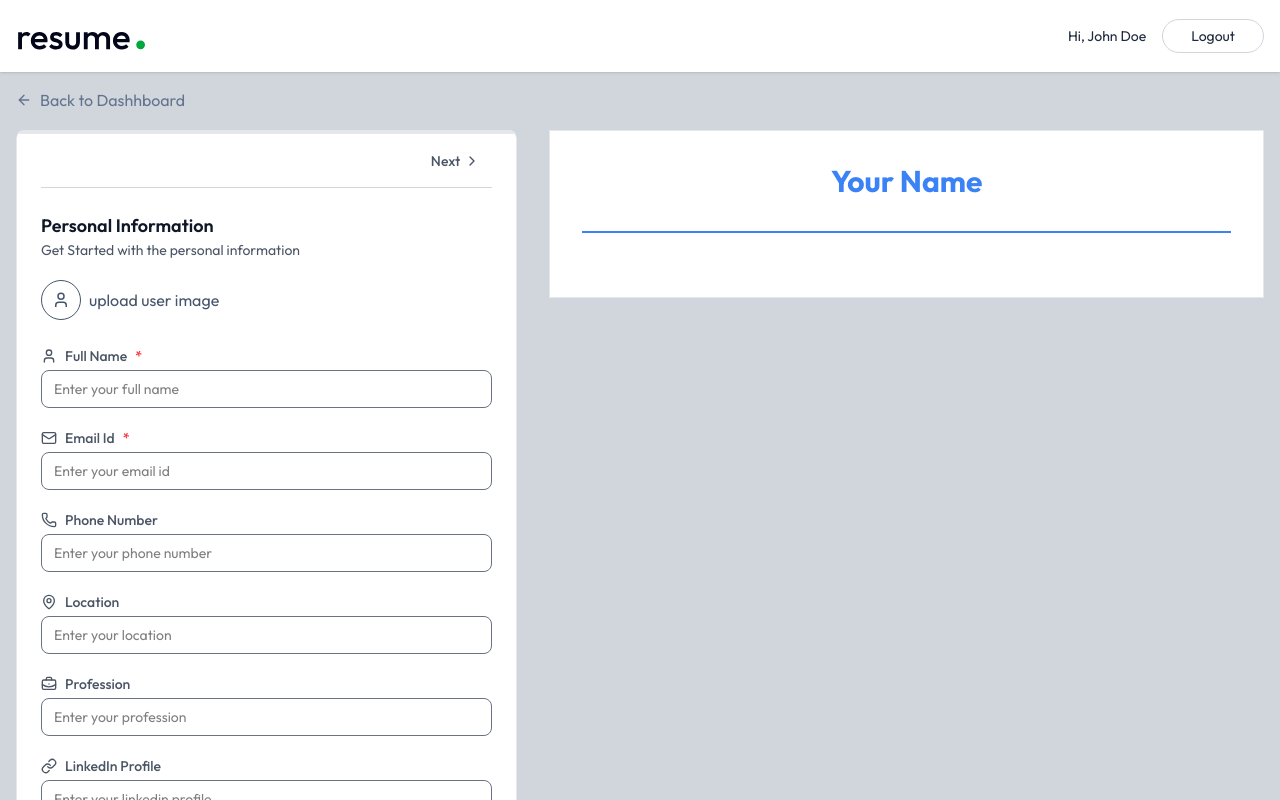
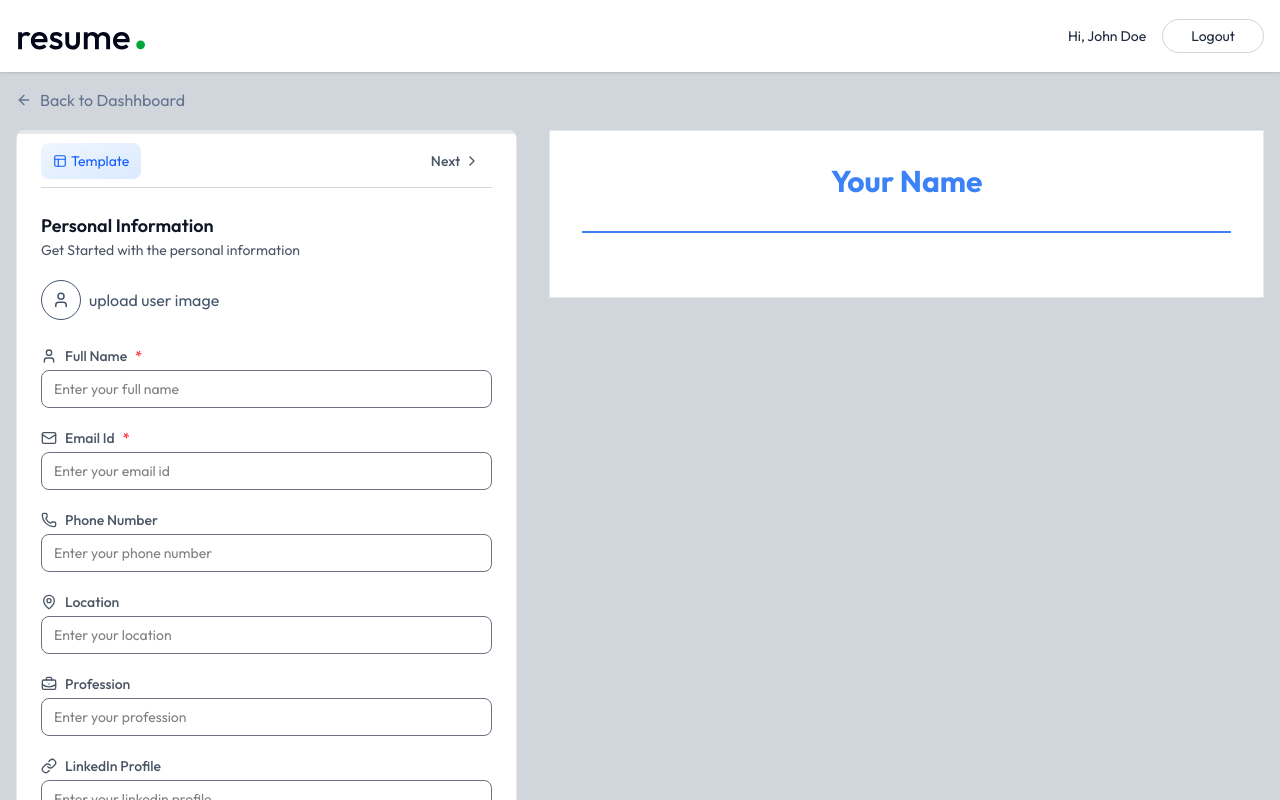
Before and after one commit to piyush202003/resume_builder_react_django, a React (Vite) app in the folder client/: page /app/builder/1 in a window 1280 px wide. Shown: the top 800 px of the page. Built offline with nearby package versions, Linux system fonts and the light colour scheme.

Commit message:
template selector doen

```diff
--- /dev/null
+++ b/client/src/components/TemplateSelector.jsx
@@ -0,0 +1,42 @@
+import { Check, Layout } from 'lucide-react'
+import { useEffect, useState } from 'react'
+
+const TemplateSelector = ({ selectedTemplate, onChange }) => {
+    const [isOpen, setIsOpen] = useState(false)
+    const templates = [
+        {id: 'classic', name:'Classic', preview:'A clean, traditionl resume format with clear sections and professional typography'},
+        {id: 'modern', name:'Modern', preview:'Sleek design with strategic use of color and modern font choices'},
+        {id: 'minimal-image', name:'Minimal Image', preview:'Minimal design with a single image and clean typography'},
+        {id: 'minimal', name:'Minimal', preview:'Ultra-clean design that puts your content front and center'},
+    ]
+
+    return (
+        <div className='relative'>
+            <button onClick={()=> setIsOpen(!isOpen)} className='flex items-center gap-1 text-sm text-blue-600 bg-linear-to-br from-blue-50 to-blue-100 ring-blue-300 hover:ring transition-all px-3 py-2 rounded-lg'>
+                <Layout size={14} /> <span className='max-sm:hidden'>Template</span>
+            </button>
+
+            {isOpen && (
+                <div className='absolute top-full w-xs p-3 mt-2 space-y-3 z-10 bg-white rounded-md border border-gray-200 shadow-sm'>
+                    {templates.map((template)=>(
+                        <div key={template.id} onClick={()=>{onChange(template.id);setIsOpen(false);}} className={`relative p-3 border rounded-md cursor-pointer transition-all ${selectedTemplate === template.id ? 'border-blue-400 bg-blue-100' : 'border-gray-300 hover:border-gray-400 hover:bg-gray-100'}`}>
+                            {selectedTemplate === template.id && (
+                                <div className='absolute top-2 right-2'>
+                                    <div className='size-5 bg-blue-400 rounded-full flex items-center justify-center'>
+                                        <Check className='w-3 h-3 text-white' />
+                                    </div>
+                                </div>
+                            )}
+                            <div className='space-y-1'>
+                                <h4 className='font-medium text-gray-800'>{template.name}</h4>
+                                <div className='mt-2 p-2 bg-blue-50 rounded text-xs text-gray-500 italic'>{template.preview}</div>
+                            </div>
+                        </div>
+                    ))}
+                </div>
+            )}
+        </div>
+    )
+}
+
+export default TemplateSelector
--- a/client/src/pages/ResumeBuilder.jsx
+++ b/client/src/pages/ResumeBuilder.jsx
@@ -4,6 +4,7 @@ import { dummyResumeData } from "../assets/assets"
 import { ArrowLeftIcon, Briefcase, ChevronLeft, ChevronRight, FileText, FolderIcon, GraduationCap, Sparkles, User } from "lucide-react"
 import PersonalInfoForm from "../components/PersonalInfoForm"
 import ResumePreview from "../components/ResumePreview"
+import TemplateSelector from "../components/TemplateSelector"
 
 const ResumeBuilder = () => {
 
@@ -69,7 +70,9 @@ const ResumeBuilder = () => {
 
               {/* Section Navigation */}
               <div className="flex justify-between items-center mb-6 border-b border-gray-300 py-1">
-                <div></div>
+                <div>
+                  <TemplateSelector selectedTemplate={resumeData.template} onChange={(templateId) =>{setResumeData(prev => ({...prev, template:templateId}))}} />
+                </div>
                 <div className="flex items-center ">
                   {activeSectionIndex !== 0 && (
                     <button onClick={()=>setActiveSectionIndex((prevIndex)=>Math.max(prevIndex-1, 0))} className="flex items-center gap-1 p-3 rounded-lg text-sm font-medium text-gray-600 hover:bg-gray-50 transition-all" disabled={activeSectionIndex === 0}>
```
